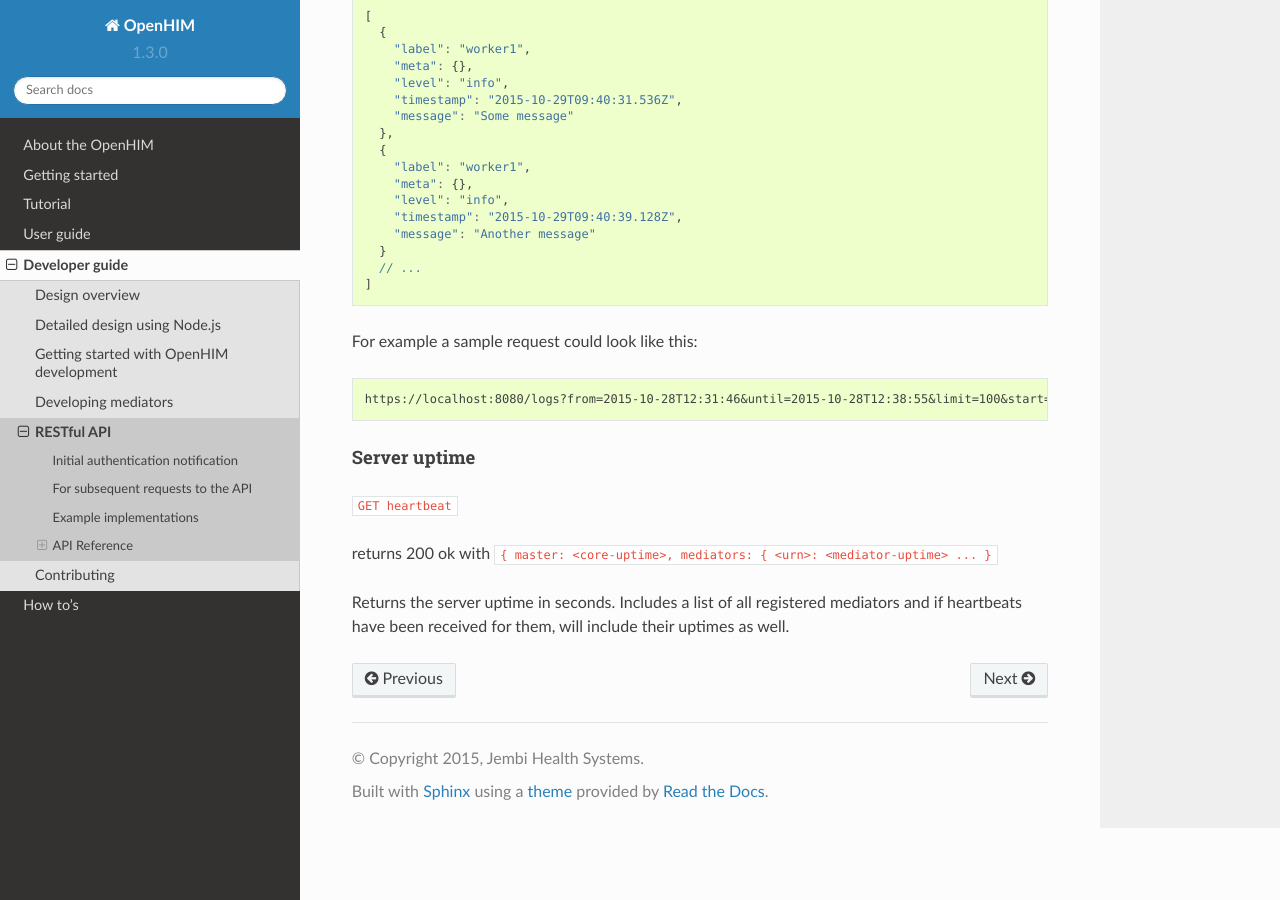
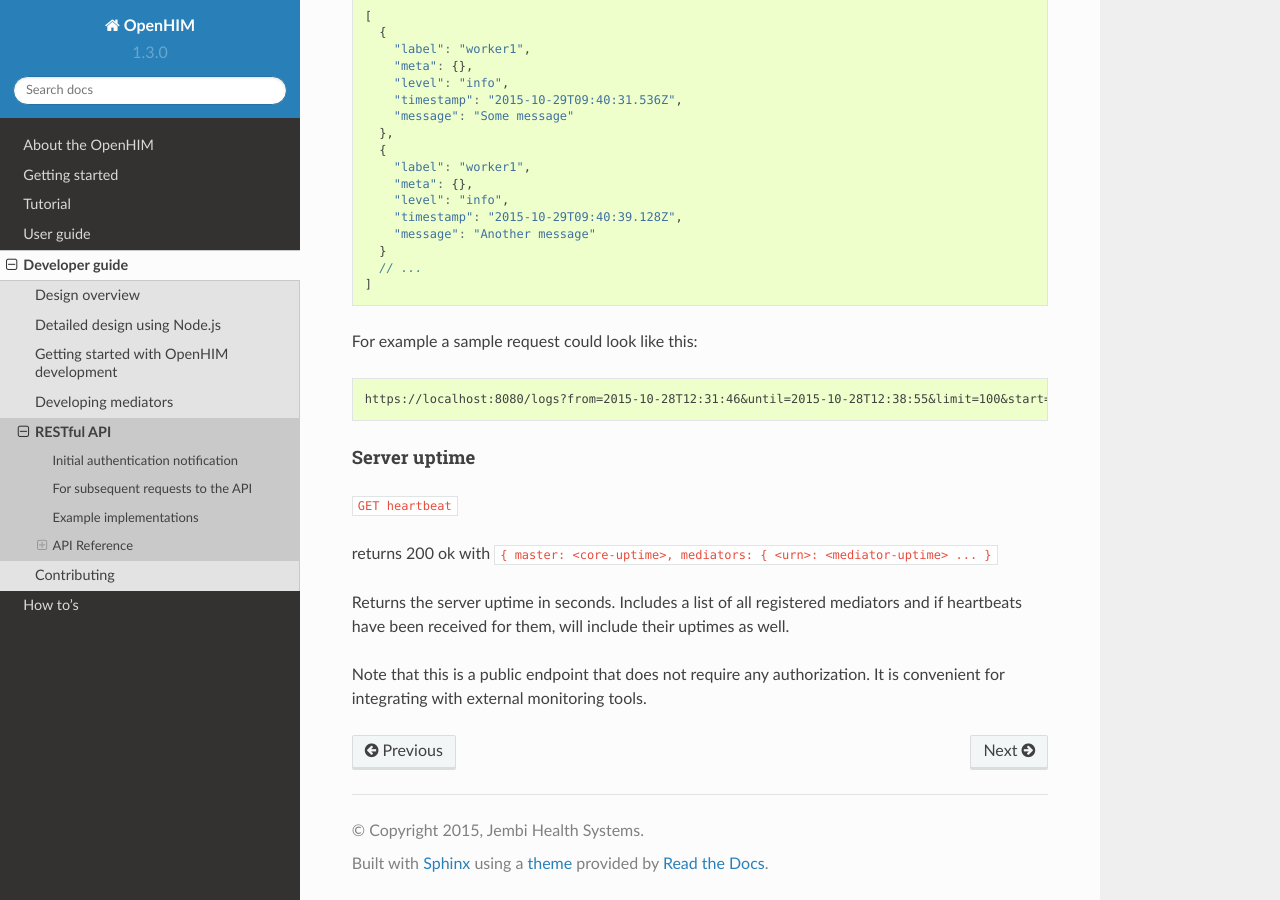
Before and after one commit to jembi/openhim-core-js, a Sphinx documentation site: the page built from docs/dev-guide/api-ref.md, in a window 1280 px wide and 900 px high, scrolled down 15716 px. Built offline with Sphinx 7.4.7 and the Read the Docs theme 2.0.0, drawn with Linux system fonts in a browser that asks for light colours.

Commit message:
PR #576: Documentation

```diff
--- a/docs/dev-guide/api-ref.md
+++ b/docs/dev-guide/api-ref.md
@@ -643,3 +643,5 @@ https://localhost:8080/logs?from=2015-10-28T12:31:46&until=2015-10-28T12:38:55&l
 returns 200 ok with `{ master: <core-uptime>, mediators: { <urn>: <mediator-uptime> ... }`
 
 Returns the server uptime in seconds. Includes a list of all registered mediators and if heartbeats have been received for them, will include their uptimes as well.
+
+Note that this is a public endpoint that does not require any authorization. It is convenient for integrating with external monitoring tools.
```
